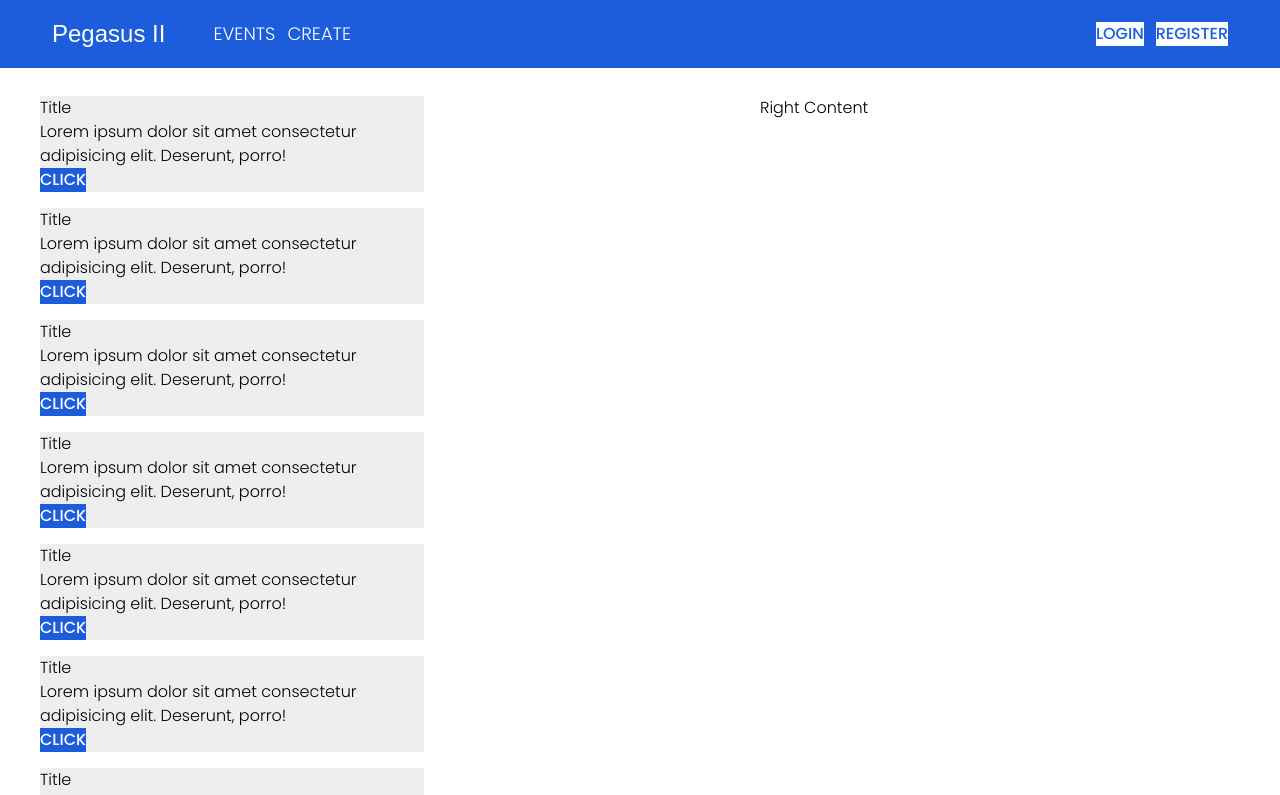
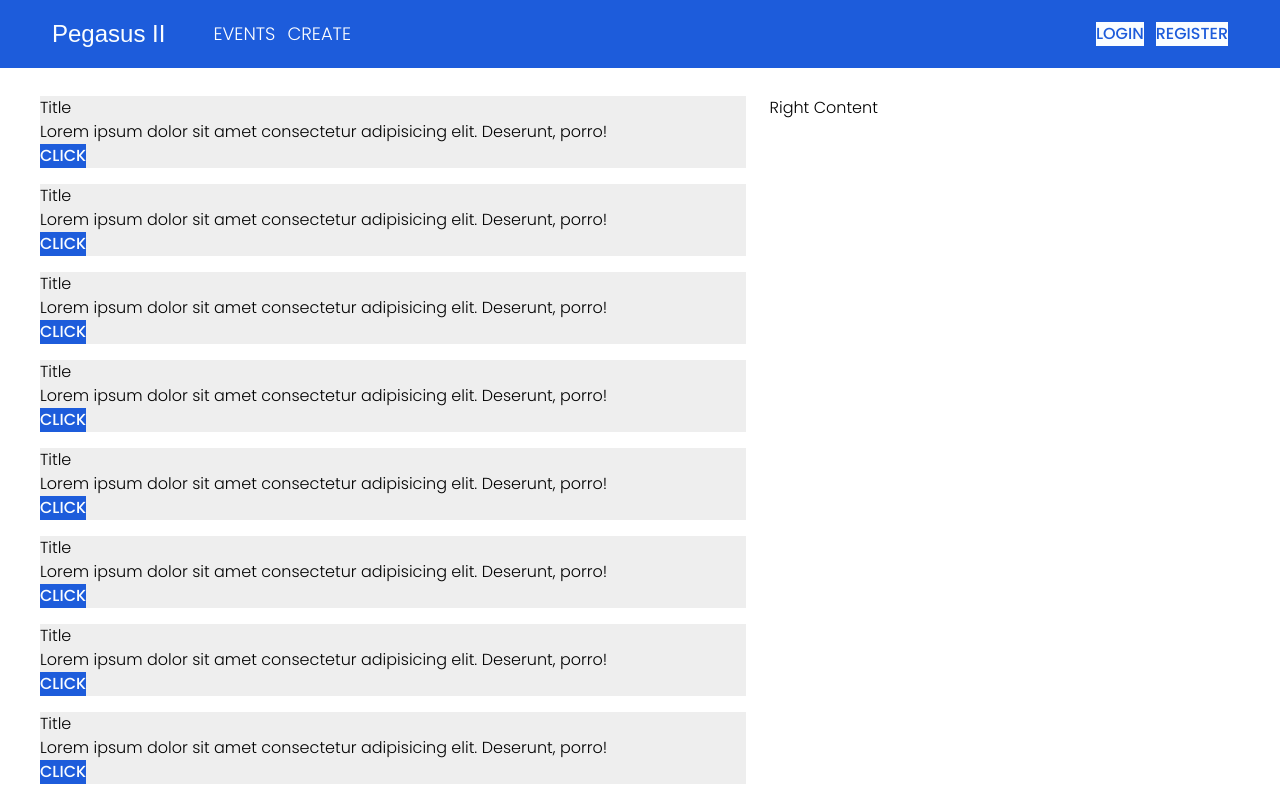
Before and after one commit to Nimira43/Pegasus-II, a React (Vite) app: page / in a window 1280 px wide. Shown: the top 795 px of the page. Built offline with nearby package versions, Linux system fonts and the light colour scheme; a web font is replaced by a local one.

Commit message:
Improving overall layout styling.

```diff
--- a/src/features/events/dashboard/EventCard.tsx
+++ b/src/features/events/dashboard/EventCard.tsx
@@ -1,6 +1,6 @@
 export default function EventCard() {
   return (
-    <div className='card card-border bg-grey-light-extra w-96'>
+    <div className='card card-border bg-grey-light-extra w-full'>
       <div className='card-body'>
         <h2 className='card-title'>Title</h2>
         <p>Lorem ipsum dolor sit amet consectetur adipisicing elit. Deserunt, porro!</p>
--- a/src/features/events/dashboard/EventDashboard.tsx
+++ b/src/features/events/dashboard/EventDashboard.tsx
@@ -2,7 +2,7 @@ import EventCard from "./EventCard";
 
 export default function EventDashboard() {
   return (
-    <div className='flex flex-row w-full'>
+    <div className='flex flex-row w-full gap-6'>
       <div className='w-3/5 flex flex-col gap-4'>
         {Array
           .from({ length: 10 })
```
